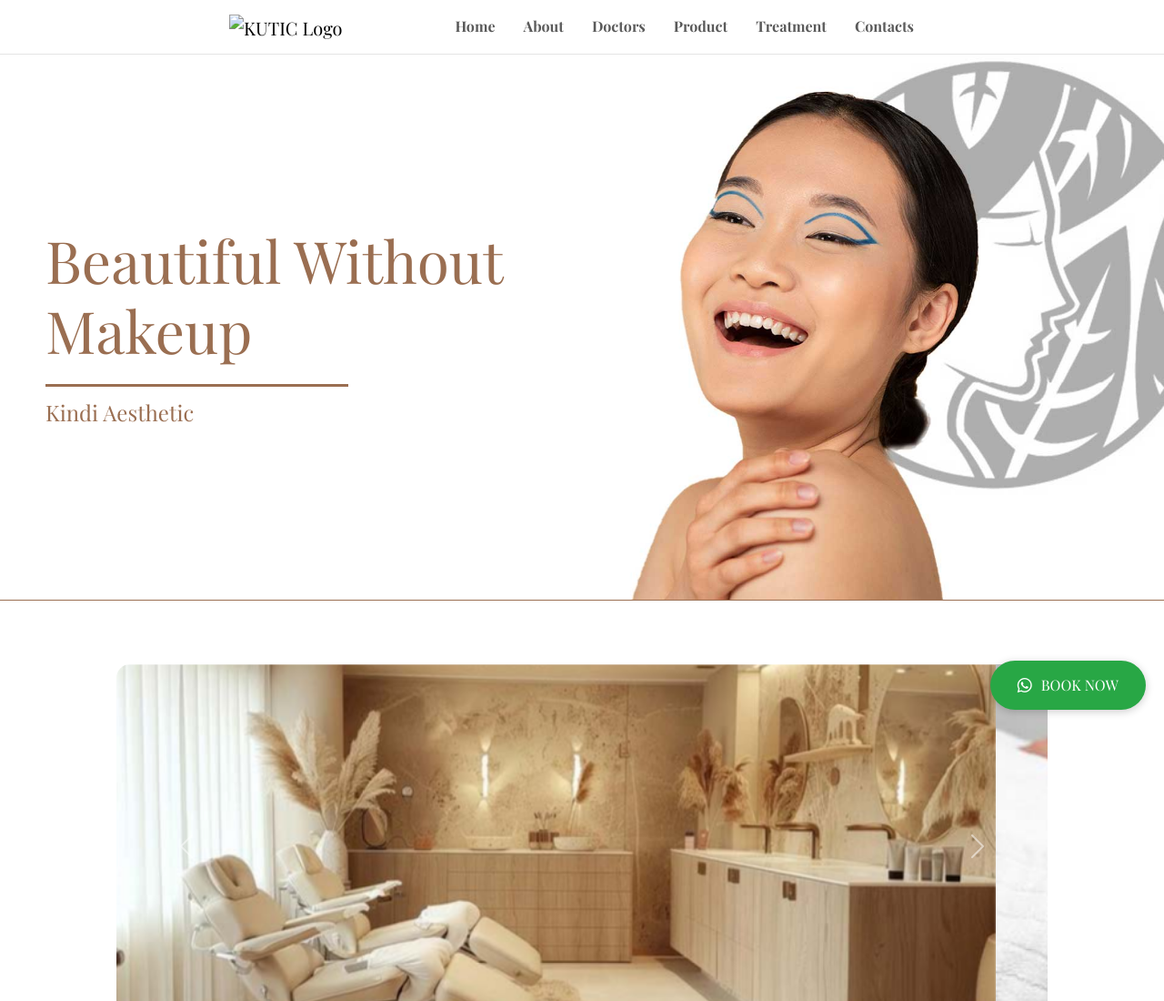
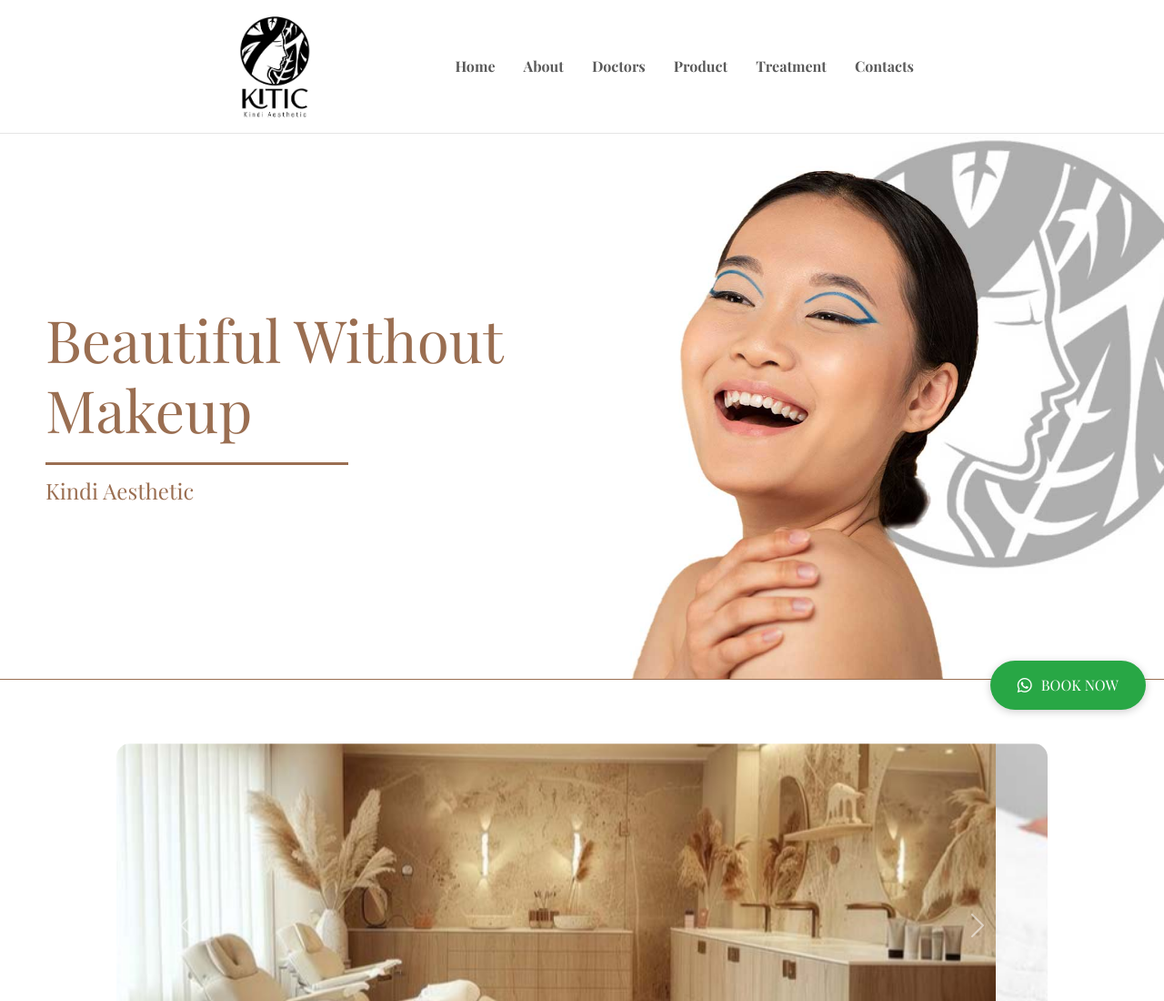
Before and after one commit to uehdud/lp_beauty, a plain HTML site: page index.html in a window 1280 px wide. Shown: the top 1100 px of the page at 91% size. Drawn offline with nearby package versions, Linux system fonts and the light colour scheme.

Commit message:
first commit

```diff
--- a/index.html
+++ b/index.html
@@ -23,7 +23,7 @@
     <nav class="navbar navbar-expand-lg navbar-light bg-white">
       <div class="container">
         <a class="navbar-brand" href="#">
-          <img src="img/logo.jpg" alt="KUTIC Logo" />
+          <img src="logo.jpg" alt="KUTIC Logo" />
         </a>
         <button
           class="navbar-toggler"
```
